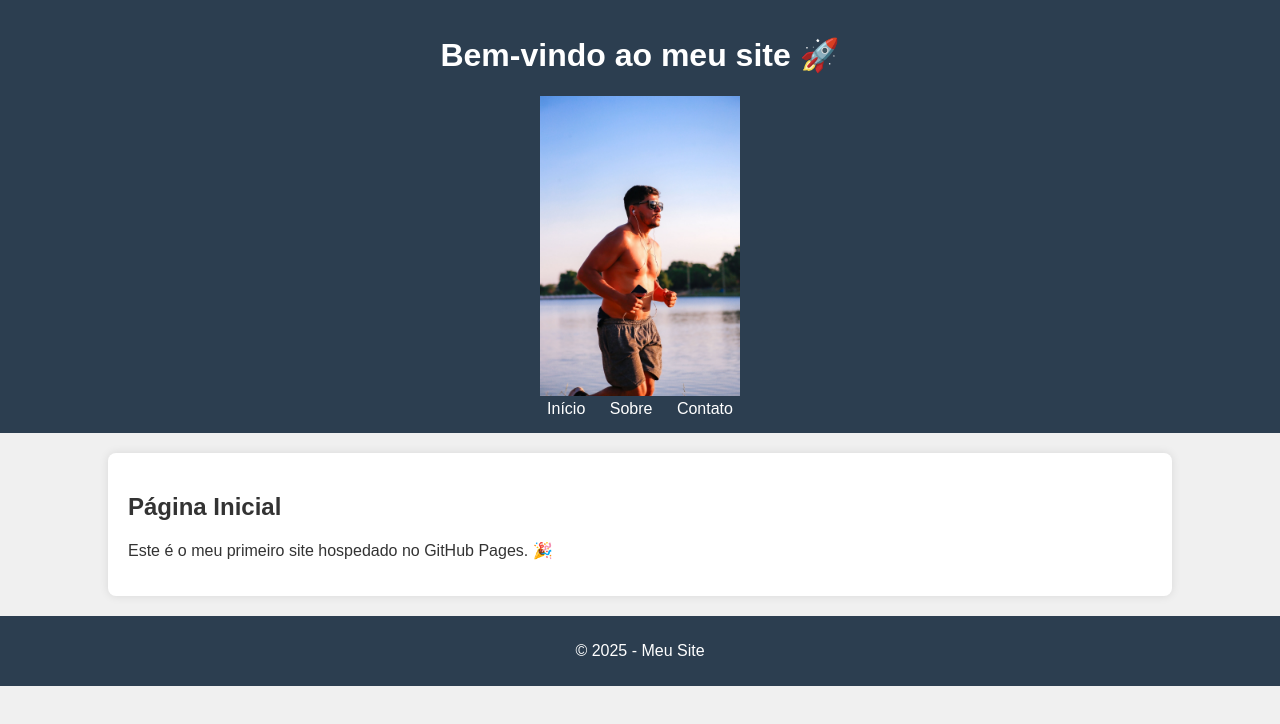
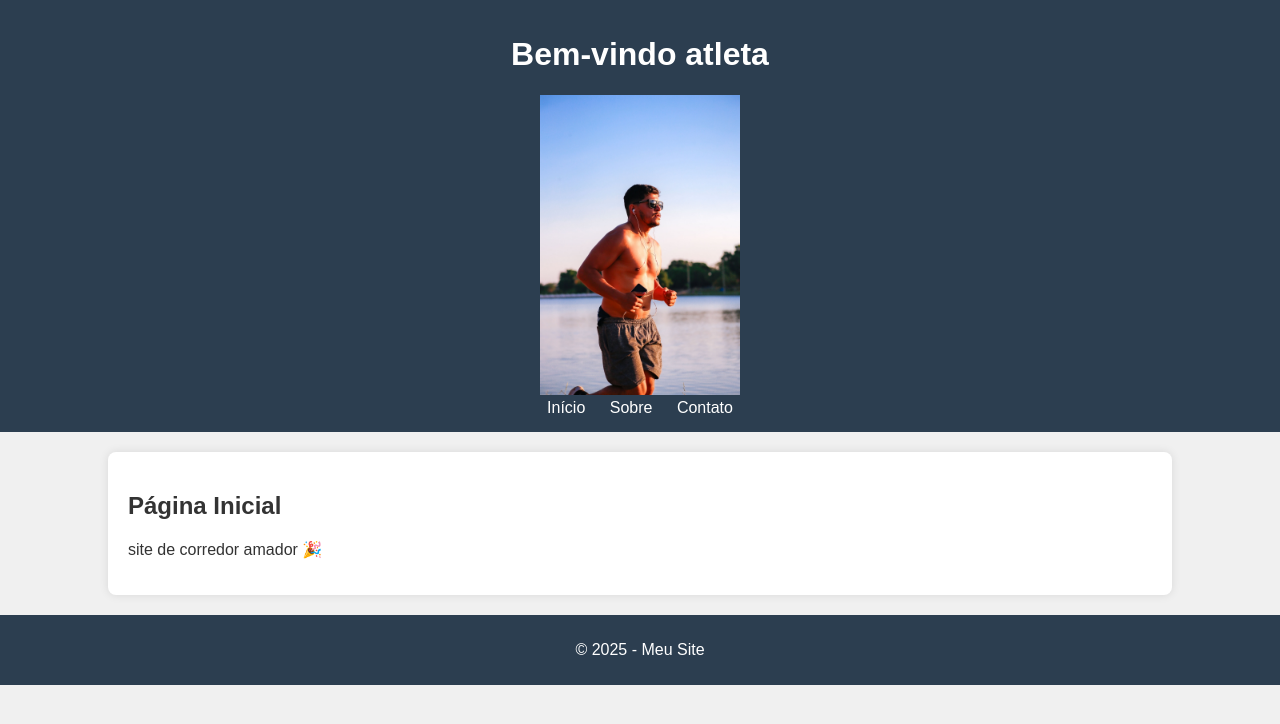
Before and after one commit to geovane7777/aventurageo, a plain HTML site: page index.html in a window 1280 px wide. Drawn offline with Linux system fonts and the light colour scheme.

Commit message:
Update index.html

```diff
--- a/index.html
+++ b/index.html
@@ -8,7 +8,7 @@
 </head>
 <body>
   <header>
-    <h1>Bem-vindo ao meu site 🚀</h1>
+    <h1>Bem-vindo atleta</h1>
     <img src="FAAH15726810273.jpg" alt="Minha foto de perfil" width="200">
     <nav>
       <a href="index.html">Início</a>
@@ -19,7 +19,7 @@
 
   <main>
     <h2>Página Inicial</h2>
-    <p>Este é o meu primeiro site hospedado no GitHub Pages. 🎉</p>
+    <p>site de corredor amador 🎉</p>
   </main>
 
   <footer>
```
